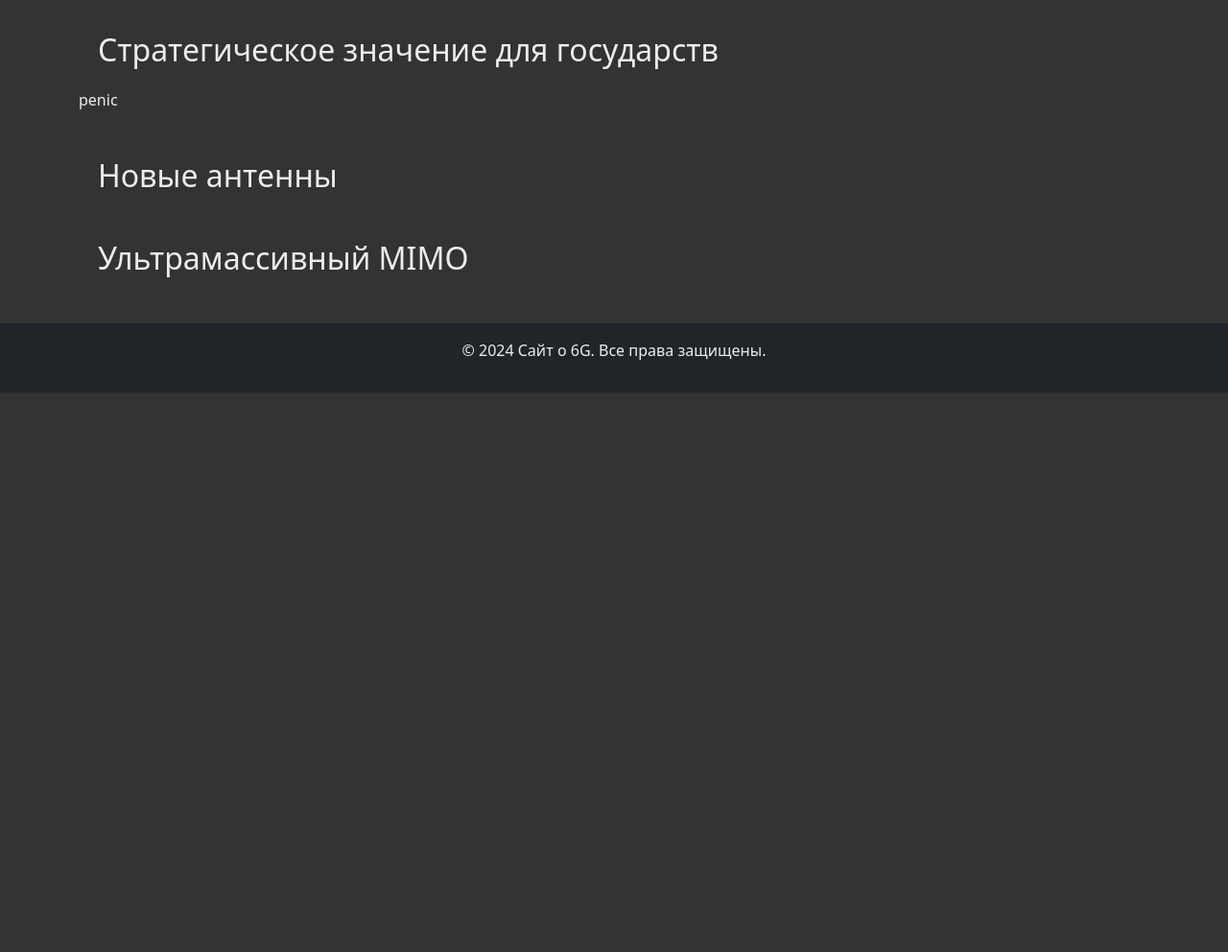
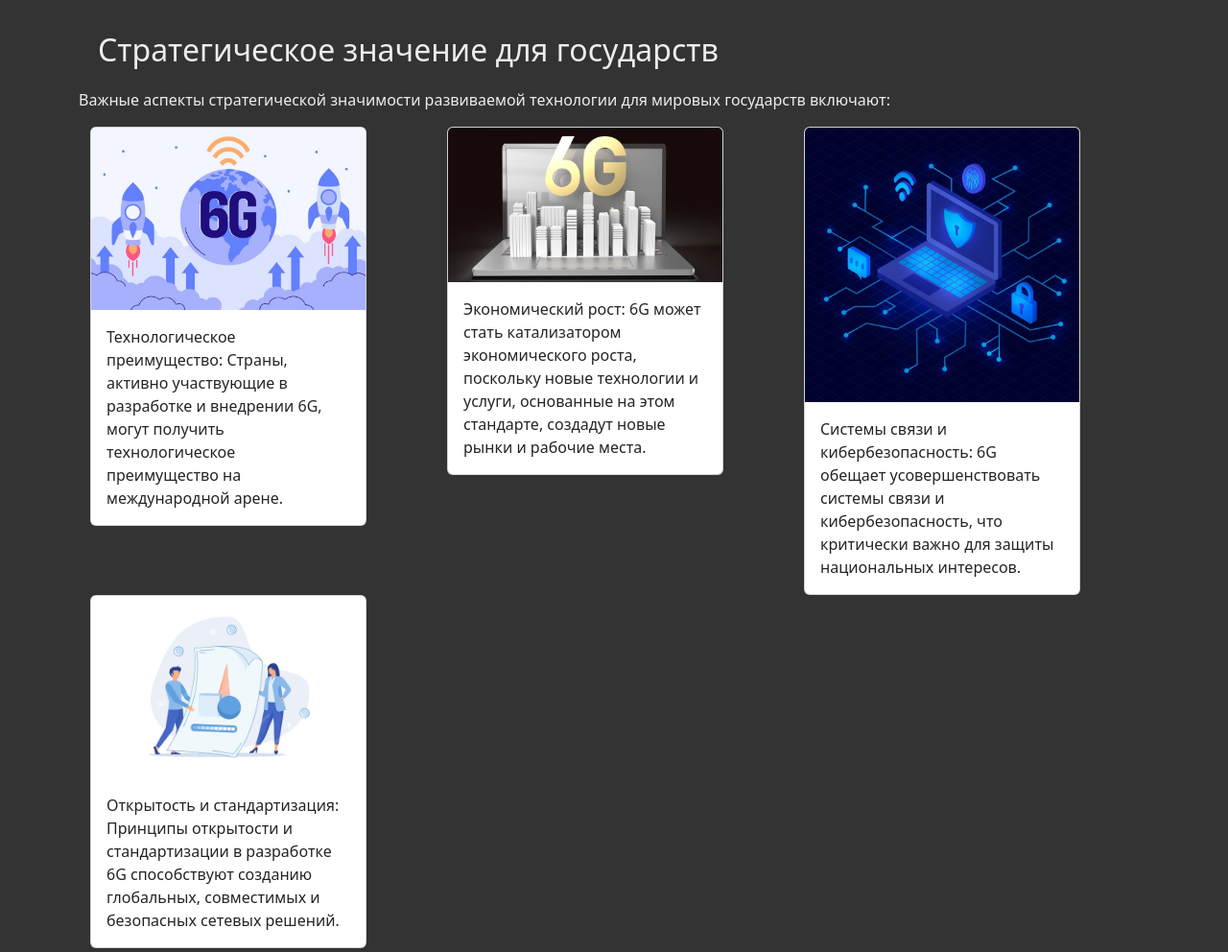
Before and after one commit to egorca05/site6g, a plain HTML site: page index.html in a window 1280 px wide. Shown: the part 5120-6112 px from the top of the page at 96% size. Before the commit the page ends 5529 px from the top, so only its background shows below. Drawn offline with nearby package versions, Linux system fonts and the light colour scheme.

Commit message:
новое

```diff
--- a/index.html
+++ b/index.html
@@ -451,7 +451,45 @@
 
     <section id="" class="mt-5">
       <h2>Стратегическое значение для государств</h2>
-      <p>penic</p>
+      <p>Важные аспекты стратегической значимости развиваемой технологии для мировых государств включают:</p>
+      <div class="container">
+        <div class="row">
+          <div class="col">
+            <div class="card" style="width: 18rem;">
+              <img src="img/hand-drawn-6g-background_23-2150496295.jpg" class="card-img-top" alt="идите нахуй">
+              <div class="card-body">
+                <p class="card-text">Технологическое преимущество: Страны, активно участвующие в разработке и внедрении 6G, могут получить технологическое преимущество на международной арене.</p>
+              </div>
+            </div>
+          </div>
+          <div class="col">
+            <div class="card" style="width: 18rem;">
+              <img src="img/3d-rendering-6g-text-gold-surface-glow-notebook-building-dark-image-mobile-technology-content_35719-1771.jpg" class="card-img-top" alt="идите нахуй">
+              <div class="card-body">
+                <p class="card-text">Экономический рост: 6G может стать катализатором экономического роста, поскольку новые технологии и услуги, основанные на этом стандарте, создадут новые рынки и рабочие места.
+                </p>
+              </div>
+            </div>
+          </div>
+          <div class="col">
+            <div class="card" style="width: 18rem;">
+              <img src="img/cyber-security-concept_23-2148543851.jpg" class="card-img-top" alt="идите нахуй">
+              <div class="card-body">
+                <p class="card-text">Системы связи и кибербезопасность: 6G обещает усовершенствовать системы связи и кибербезопасность, что критически важно для защиты национальных интересов.
+                </p>
+              </div>
+            </div>
+          </div>
+          <div class="col">
+            <div class="card" style="width: 18rem;">
+              <img src="img/people-send-files-sharing-file-data-transfer-transfer-documentation-cloud-service-file-vector_566886-2099.avif" class="card-img-top" alt="идите нахуй">
+              <div class="card-body">
+                <p class="card-text">Открытость и стандартизация: Принципы открытости и стандартизации в разработке 6G способствуют созданию глобальных, совместимых и безопасных сетевых решений.</p>
+              </div>
+            </div>
+          </div>
+        </div>
+      </div>
     </section>
 
     <section id="" class="mt-5">
```
Also changed, not shown: img/3d-rendering-6g-text-gold-surface-glow-notebook-building-dark-image-mobile-technology-content_35719-1771.jpg (added), img/cyber-security-concept_23-2148543851.jpg (added), img/hand-drawn-6g-background_23-2150496295.jpg (added), img/people-send-files-sharing-file-data-transfer-transfer-documentation-cloud-service-file-vector_566886-2099.avif (added).
